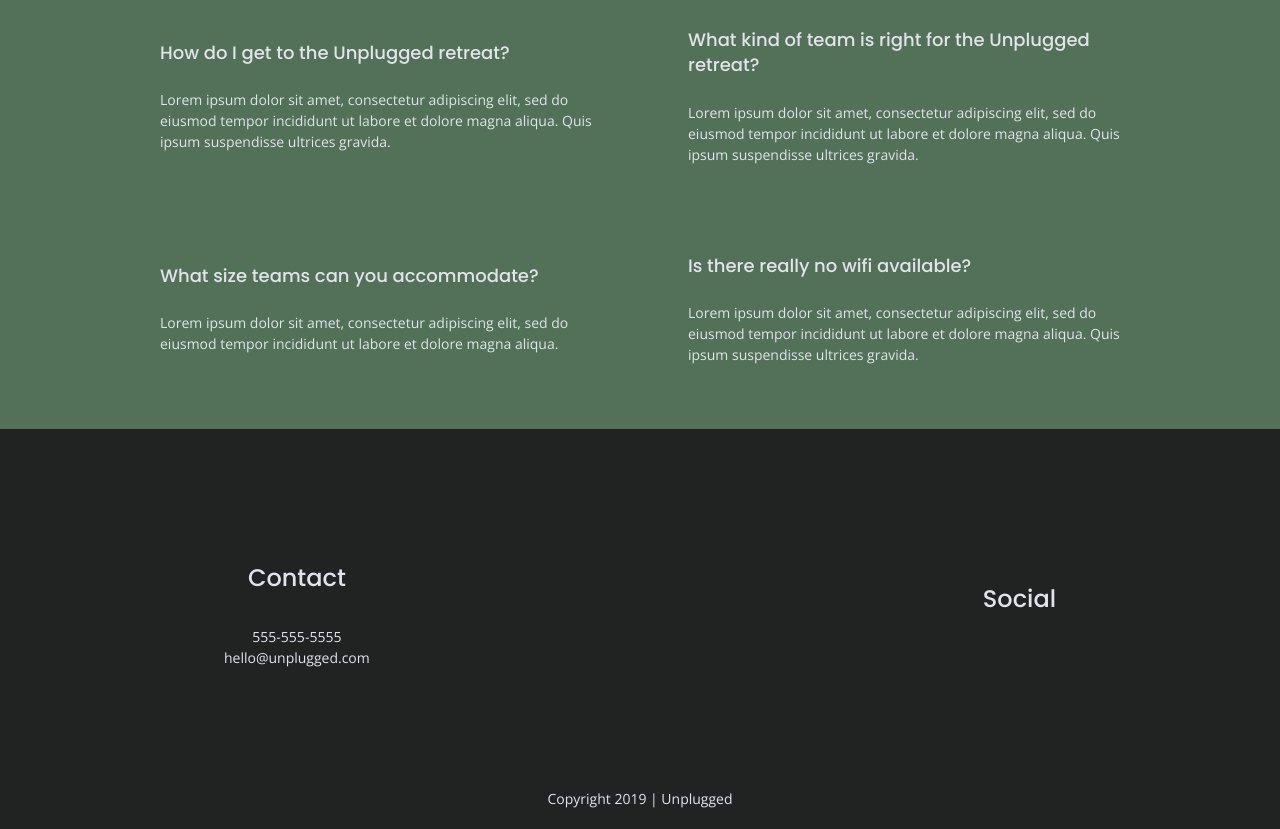
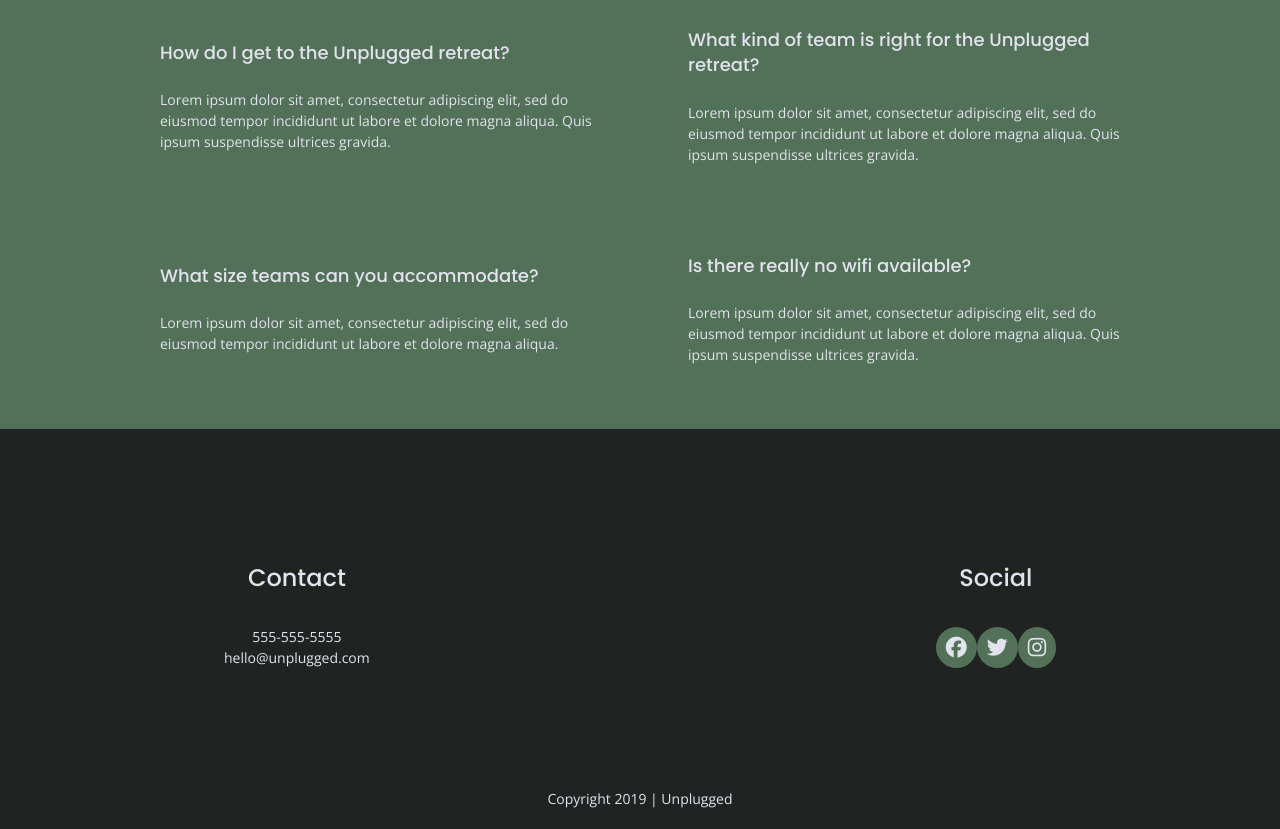
Before and after one commit to TallSara/Unplugged-Retreat, a website: page faqs/index.html in a window 1280 px wide. Shown: the part 298-1127 px from the top of the page. Drawn offline with nearby package versions, Linux system fonts and the light colour scheme.

Commit message:
Added social icons

```diff
--- a/css/main.css
+++ b/css/main.css
@@ -257,6 +257,13 @@ footer .copyright {
 
 footer .social {
   text-align: center;
+}
+
+.social-icons i {
+  background: #527158;
+  padding:10px;
+  border-radius: 50%;
+  font-size: 1.5em;
 }
 
 footer .copyright {
--- a/faqs/index.html
+++ b/faqs/index.html
@@ -28,7 +28,7 @@
   <header>
     <div class="content-wrapper">
       <figure>
-        <a href="#">
+        <a href="../index.html">
          <img src="../img/unpluggedlogo.png" alt="unplugged logo">
         </a>
       </figure>
@@ -83,13 +83,13 @@
           <h4>Social</h4>
           <div class="social-icons">
             <p>
-              <a href="https://www.facebook.com/Skillcrush/" target="_blank"></a>
+              <a href="https://www.facebook.com/Skillcrush/" target="_blank"><i class="fab fa-facebook"></i></a>
             </p>
             <p>
-              <a href="https://twitter.com/Skillcrush" target="_blank"></a>
+              <a href="https://twitter.com/Skillcrush" target="_blank"><i class="fab fa-twitter"></i></a>
             </p>
             <p>
-              <a href="https://www.instagram.com/skillcrush/" target="_blank"></a>
+              <a href="https://www.instagram.com/skillcrush/" target="_blank"><i class="fab fa-instagram"></i></a>
             </p>
           </div>
         </div>
```
Also changed, not shown: about/index.html (+5 -5 lines), index.html (+4 -4 lines).
